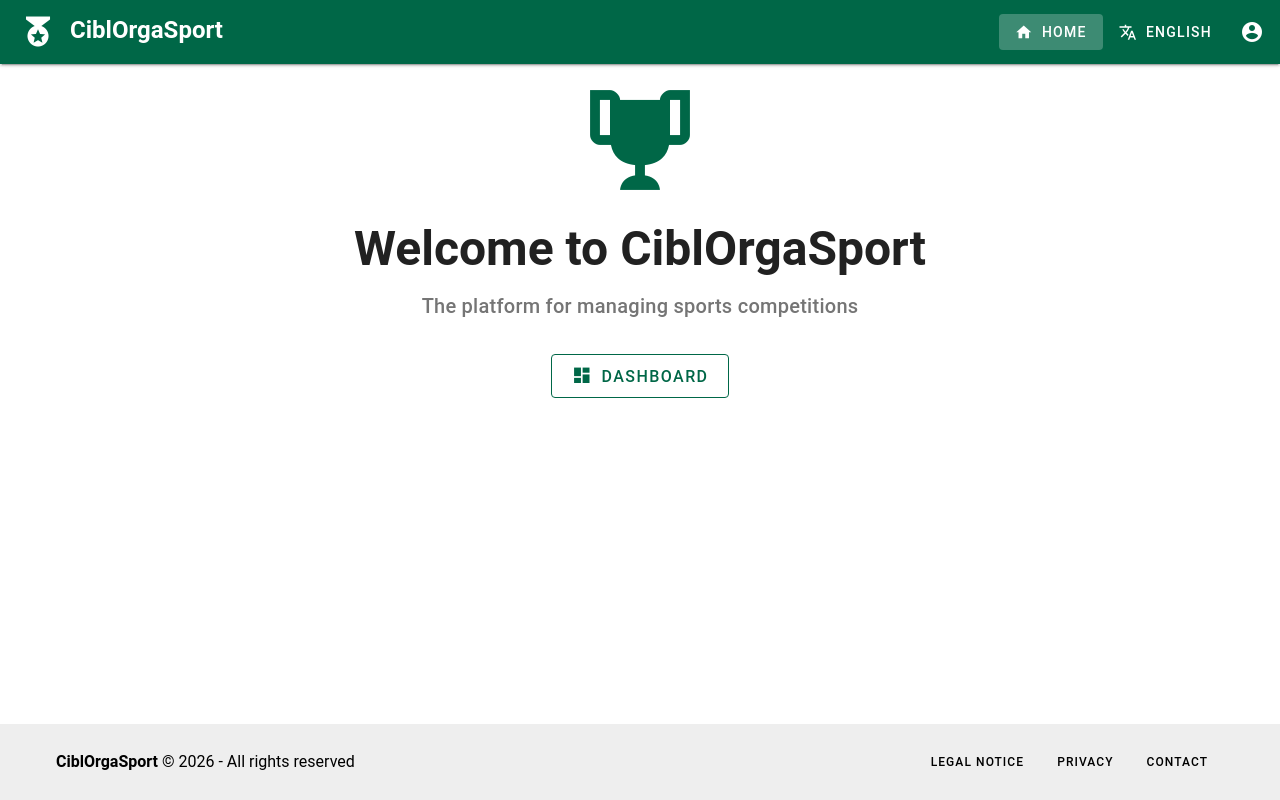
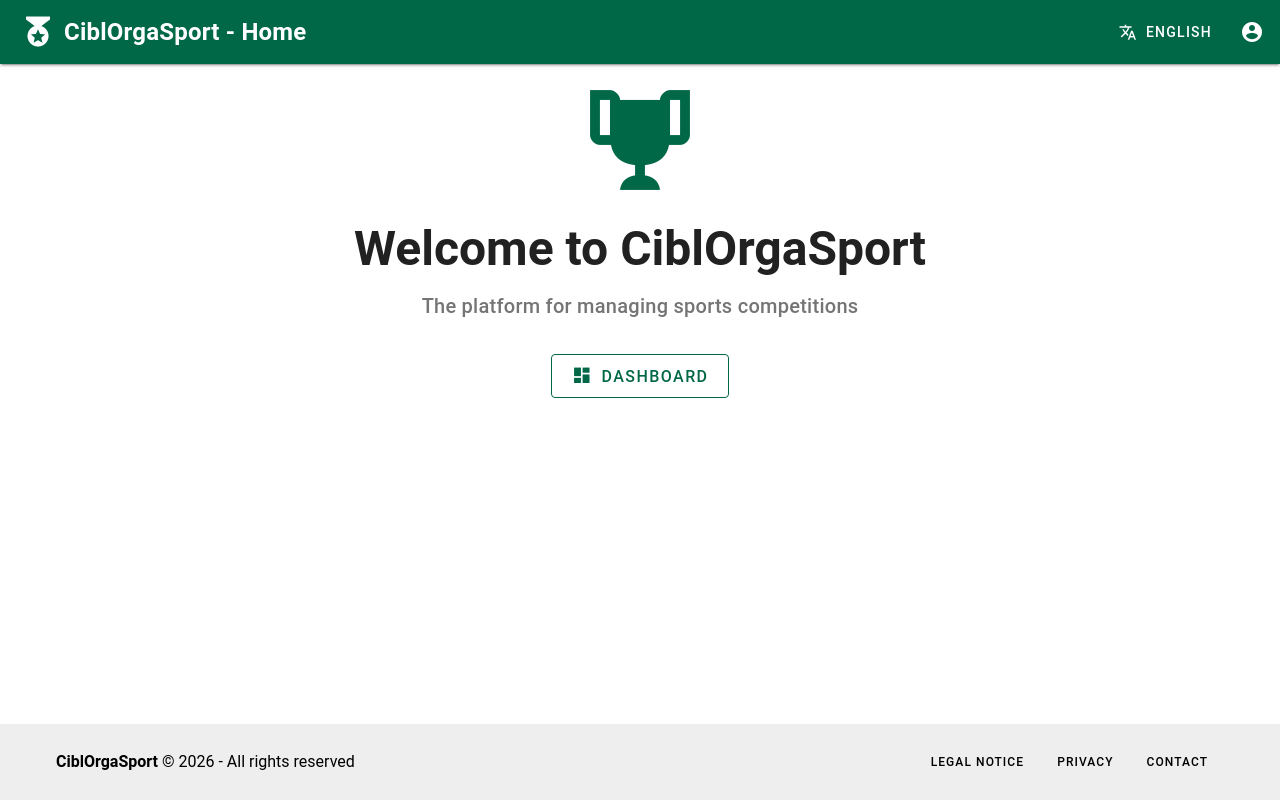
Before and after one commit to GLOP-MOVEIT/GLOP-MOVEIT-FRONT, a Vue app: page / in a window 1280 px wide. Built offline with nearby package versions, Linux system fonts and the light colour scheme; sample sign-in values are in the browser's storage.

Commit message:
refactor: navbar & footer

```diff
--- /dev/null
+++ b/src/components/AppFooter.vue
@@ -0,0 +1,34 @@
+<script setup lang="ts">
+import { computed } from 'vue'
+import { useI18n } from 'vue-i18n'
+
+const { t } = useI18n()
+const currentYear = computed(() => new Date().getFullYear())
+</script>
+
+<template>
+  <v-footer
+    color="grey-lighten-3"
+    app
+    class="d-flex flex-column flex-md-row align-center"
+  >
+    <v-container>
+      <v-row align="center" justify="space-between">
+        <v-col cols="12" md="6" class="text-center text-md-left">
+          <strong>CiblOrgaSport</strong> © {{ currentYear }} - {{ t('footer.rightsReserved') }}
+        </v-col>
+        <v-col cols="12" md="6" class="text-center text-md-right">
+          <v-btn variant="text" size="small" href="#" class="mx-1">
+            {{ t('footer.legal') }}
+          </v-btn>
+          <v-btn variant="text" size="small" href="#" class="mx-1">
+            {{ t('footer.privacy') }}
+          </v-btn>
+          <v-btn variant="text" size="small" href="#" class="mx-1">
+            {{ t('footer.contact') }}
+          </v-btn>
+        </v-col>
+      </v-row>
+    </v-container>
+  </v-footer>
+</template>
--- /dev/null
+++ b/src/components/AppNavbar.vue
@@ -0,0 +1,102 @@
+<script setup lang="ts">
+import { ref, computed } from 'vue'
+import { useRouter } from 'vue-router'
+import { useI18n } from 'vue-i18n'
+import { useUserStore } from '@/stores/user'
+import LanguageSwitcher from '@/components/LanguageSwitcher.vue'
+
+const router = useRouter()
+const userStore = useUserStore()
+const { t } = useI18n()
+
+const drawer = ref(false)
+
+const menuItems = computed(() => [{ title: t('nav.home'), icon: 'mdi-home', to: '/' }])
+
+const logout = async () => {
+  await userStore.logout()
+  router.push('/login')
+}
+</script>
+
+<template>
+  <v-app-bar color="primary" :elevation="2" app>
+    <v-app-bar-nav-icon
+      variant="text"
+      @click.stop="drawer = !drawer"
+      class="d-md-none"
+    ></v-app-bar-nav-icon>
+    <v-toolbar-title class="text-h5 font-weight-bold d-flex align-center">
+      <router-link to="/" class="app-title">
+        <v-icon icon="mdi-medal" class="mr-2"></v-icon>
+        CiblOrgaSport - {{ t('nav.home') }}
+      </router-link>
+    </v-toolbar-title>
+    <v-spacer></v-spacer>
+    <div class="d-none d-md-flex app-nav-spacer"></div>
+    <LanguageSwitcher class="ml-2" />
+    <v-menu v-if="userStore.isAuthenticated">
+      <template v-slot:activator="{ props }">
+        <v-btn icon v-bind="props">
+          <v-icon>mdi-account-circle</v-icon>
+        </v-btn>
+      </template>
+      <v-list>
+        <v-list-item to="/profil">
+          <!-- TODO: Mon profil & paramètres : modification/ préférences etc-->
+          <v-list-item-title>{{ t('nav.profile') }}</v-list-item-title>
+        </v-list-item>
+        <v-list-item>
+          <v-list-item-title>{{ t('nav.settings') }}</v-list-item-title>
+        </v-list-item>
+        <v-divider></v-divider>
+        <v-list-item @click="logout">
+          <v-list-item-title>{{ t('nav.logout') }}</v-list-item-title>
+        </v-list-item>
+      </v-list>
+    </v-menu>
+    <v-btn v-else to="/login" variant="text">
+      <v-icon icon="mdi-login" class="mr-2"></v-icon>
+      {{ t('nav.login') }}
+    </v-btn>
+  </v-app-bar>
+
+  <v-navigation-drawer v-model="drawer" temporary app>
+    <v-list>
+      <v-list-item
+        prepend-icon="mdi-medal"
+        title="CiblOrgaSport"
+        :subtitle="t('nav.menu')"
+      ></v-list-item>
+    </v-list>
+    <v-divider></v-divider>
+    <v-list density="compact" nav>
+      <v-list-item
+        v-for="item in menuItems"
+        :key="item.to"
+        :prepend-icon="item.icon"
+        :title="item.title"
+        :to="item.to"
+      ></v-list-item>
+    </v-list>
+  </v-navigation-drawer>
+</template>
+
+<style scoped>
+.app-title {
+  display: inline-flex;
+  align-items: center;
+  font-weight: 700;
+  letter-spacing: 0.2px;
+  text-decoration: none;
+  color: inherit;
+}
+
+.app-title:hover {
+  opacity: 0.9;
+}
+
+.app-nav-spacer {
+  width: 16px;
+}
+</style>
--- a/src/layouts/DefaultLayout.vue
+++ b/src/layouts/DefaultLayout.vue
@@ -1,156 +1,16 @@
 <script setup lang="ts">
-import { ref, computed } from 'vue'
-import { useRouter } from 'vue-router'
-import { useI18n } from 'vue-i18n'
-import { useUserStore } from '@/stores/user'
-import LanguageSwitcher from '@/components/LanguageSwitcher.vue'
-
-const router = useRouter()
-const userStore = useUserStore()
-const drawer = ref(false)
-const { t } = useI18n()
-
-const menuItems = computed(() => [{ title: t('nav.home'), icon: 'mdi-home', to: '/' }])
-
-const currentYear = computed(() => new Date().getFullYear())
-
-const logout = async () => {
-  await userStore.logout()
-  router.push('/login')
-}
-
+import AppNavbar from '@/components/AppNavbar.vue'
+import AppFooter from '@/components/AppFooter.vue'
 </script>
 
 <template>
   <v-app>
-    <v-app-bar
-      color="primary"
-      :elevation="2"
-      app
-    >
-      <v-app-bar-nav-icon
-        variant="text"
-        @click.stop="drawer = !drawer"
-        class="d-md-none"
-      ></v-app-bar-nav-icon>
-      <v-toolbar-title class="text-h5 font-weight-bold">
-        <v-icon icon="mdi-medal" class="mr-2"></v-icon>
-        CiblOrgaSport
-      </v-toolbar-title>
-      <v-spacer></v-spacer>
-      <v-btn
-        v-for="item in menuItems"
-        :key="item.to"
-        :to="item.to"
-        variant="text"
-        class="d-none d-md-flex"
-      >
-        <v-icon :icon="item.icon" class="mr-2"></v-icon>
-        {{ item.title }}
-      </v-btn>
-      <LanguageSwitcher class="ml-2" />
-      <v-menu v-if="userStore.isAuthenticated">
-        <template v-slot:activator="{ props }">
-          <v-btn icon v-bind="props">
-            <v-icon>mdi-account-circle</v-icon>
-          </v-btn>
-        </template>
-        <v-list>
-          <v-list-item to="/profil">
-            <v-list-item-title>{{ t('nav.profile') }}</v-list-item-title>
-          </v-list-item>
-          <v-list-item>
-            <v-list-item-title>{{ t('nav.settings') }}</v-list-item-title>
-          </v-list-item>
-          <v-divider></v-divider>
-          <v-list-item @click="logout">
-            <v-list-item-title>{{ t('nav.logout') }}</v-list-item-title>
-          </v-list-item>
-        </v-list>
-      </v-menu>
-      <v-btn
-        v-else
-        to="/login"
-        variant="text"
-      >
-        <v-icon icon="mdi-login" class="mr-2"></v-icon>
-        {{ t('nav.login') }}
-      </v-btn>
-    </v-app-bar>
-    <v-navigation-drawer
-      v-model="drawer"
-      temporary
-      app
-    >
-      <v-list>
-        <v-list-item
-          prepend-icon="mdi-medal"
-          title="CiblOrgaSport"
-          :subtitle="t('nav.menu')"
-        ></v-list-item>
-      </v-list>
-      <v-divider></v-divider>
-      <v-list density="compact" nav>
-        <v-list-item
-          v-for="item in menuItems"
-          :key="item.to"
-          :prepend-icon="item.icon"
-          :title="item.title"
-          :to="item.to"
-        ></v-list-item>
-      </v-list>
-    </v-navigation-drawer>
+    <AppNavbar />
     <v-main>
       <v-container fluid class="pa-0">
         <router-view />
       </v-container>
     </v-main>
-    <v-footer
-      color="grey-lighten-3"
-      app
-      class="d-flex flex-column flex-md-row align-center"
-    >
-      <v-container>
-        <v-row align="center" justify="space-between">
-          <v-col cols="12" md="6" class="text-center text-md-left">
-            <strong>CiblOrgaSport</strong> © {{ currentYear }} - {{ t('footer.rightsReserved') }}
-          </v-col>
-          <v-col cols="12" md="6" class="text-center text-md-right">
-            <v-btn
-              variant="text"
-              size="small"
-              href="#"
-              class="mx-1"
-            >
-              {{ t('footer.legal') }}
-            </v-btn>
-            <v-btn
-              variant="text"
-              size="small"
-              href="#"
-              class="mx-1"
-            >
-              {{ t('footer.privacy') }}
-            </v-btn>
-            <v-btn
-              variant="text"
-              size="small"
-              href="#"
-              class="mx-1"
-            >
-              {{ t('footer.contact') }}
-            </v-btn>
-          </v-col>
-        </v-row>
-      </v-container>
-    </v-footer>
+    <AppFooter />
   </v-app>
 </template>
-
-
-<style scoped>
-.v-toolbar-title {
-  display: flex;
-  align-items: center;
-}
-</style>
```
